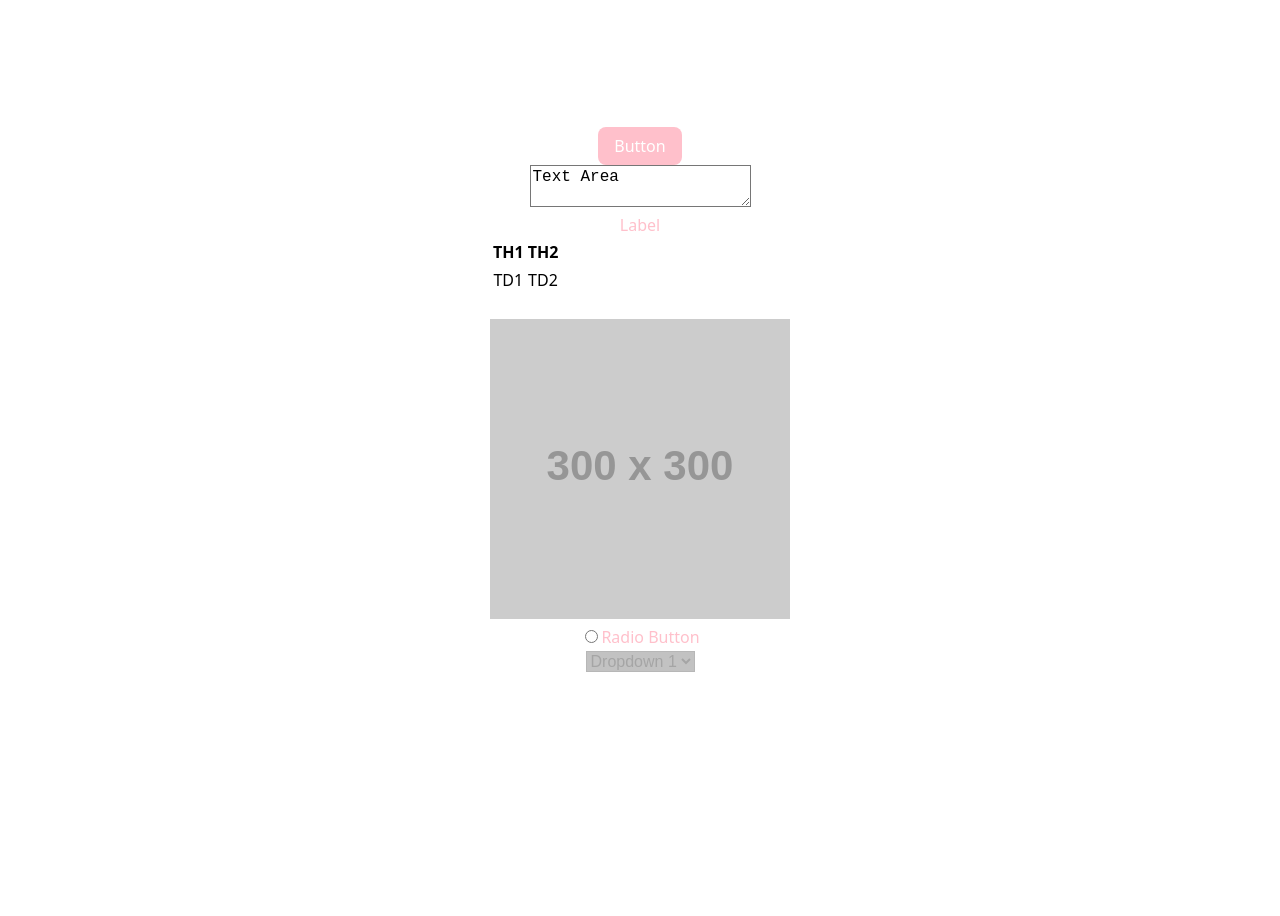
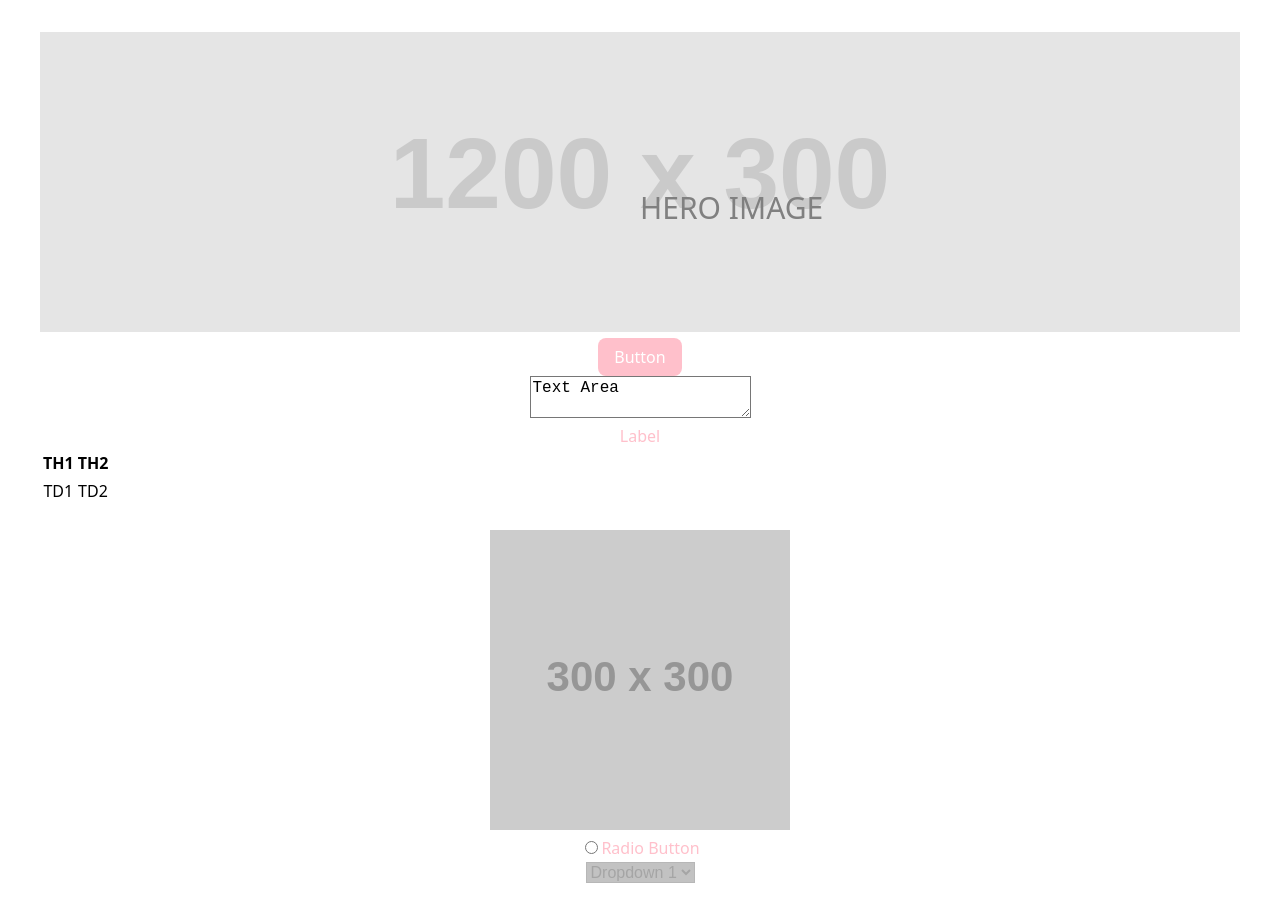
Before and after one commit to avcxmgs/component_library, a React (Vite) app in the folder component_library/: page / in a window 1280 px wide. Before the commit the page ends 800 px from the top, so only its background shows below. Built offline with nearby package versions, Linux system fonts and the light colour scheme.

Commit message:
completed hero image component

```diff
--- a/component_library/src/App.tsx
+++ b/component_library/src/App.tsx
@@ -5,7 +5,7 @@ import Label from './components/Label/Label';
 import Text from './components/Text/Text';
 import Table from './components/Table/Table';
 import Img from './components/Img/Img';
-// import HeroImage from './components/Hero_Image/HeroImage';
+import HeroImage from './components/Hero_Image/HeroImage';
 import RadioButton from './components/Radio_Button/RadioButton'
 import Dropdown from './components/Dropdown/Dropdown';
 
@@ -21,7 +21,7 @@ function App() {
 
   return (
     <>
-      {/* <HeroImage src="https://placehold.co/1200x300" alt="placeholder image" text="HERO IMAGE" disabled={false}/> */}
+      <HeroImage src="https://placehold.co/1200x300" alt="placeholder image" text="HERO IMAGE" disabled={true}/>
       <Button disabled={false}>Button</Button><br/>
       <Text disabled={false}>Text Area</Text><br/>
       <Label disabled={false}>Label</Label>
--- a/component_library/src/components/Hero_Image/HeroImage.tsx
+++ b/component_library/src/components/Hero_Image/HeroImage.tsx
@@ -2,13 +2,12 @@ import React from 'react';
 import styled from 'styled-components';
 import { HeroImageProps } from './HeroImage.types';
 
-const StyledHeroImage = styled.img<{disabled?: boolean, src?: string}>`
-  height: 50%;
-  background-position: center;
-  background-repeat: no-repeat;
-  background-size: cover;
+const StyledContainer = styled.div<{disabled?: boolean}>`
   position: relative;
-  background-image: linear-gradient(rgba(0, 0, 0, 0.5), rgba(0, 0, 0, 0.5)), url(${({ src }) => (src)});
+  cursor: ${({ disabled }) => (disabled ? 'not-allowed' : 'pointer')};
+`;
+
+const StyledHeroImage = styled.img<{disabled?: boolean}>`
   opacity: ${({ disabled }) => (disabled ? 0.5 : 1)};
   cursor: ${({ disabled }) => (disabled ? 'not-allowed' : 'pointer')};
 `;
@@ -18,13 +17,16 @@ const StyledHeroText = styled.div<{disabled?: boolean}>`
   position: absolute;
   top: 50%;
   left: 50%;
+  font-size: 30px;
   color: ${({ disabled }) => (disabled ? 'gray' : 'white')};
 `;
 
 const HeroImage: React.FC<HeroImageProps> = ({src, alt, text, disabled}) => {
-    return ( <StyledHeroImage src={src} alt={alt} disabled={disabled}>
-        <StyledHeroText disabled={disabled}>{text}</StyledHeroText>
-        </StyledHeroImage>
+    return (
+      <StyledContainer disabled={disabled}>
+      <StyledHeroImage src={src} alt={alt} disabled={disabled}/>
+      <StyledHeroText disabled={disabled}>{text}</StyledHeroText>
+      </StyledContainer>
     );
 };
 
--- a/component_library/src/components/Img/Img.tsx
+++ b/component_library/src/components/Img/Img.tsx
@@ -3,7 +3,7 @@ import styled from 'styled-components';
 import { ImgProps } from './Img.types';
 
 const StyledImg = styled.img<ImgProps>`
-  width: 100%;
+  width: 300px;
   height: auto;
   opacity: ${({ disabled }) => (disabled ? 0.5 : 1)};
   cursor: ${({ disabled }) => (disabled ? 'not-allowed' : 'pointer')};
```
